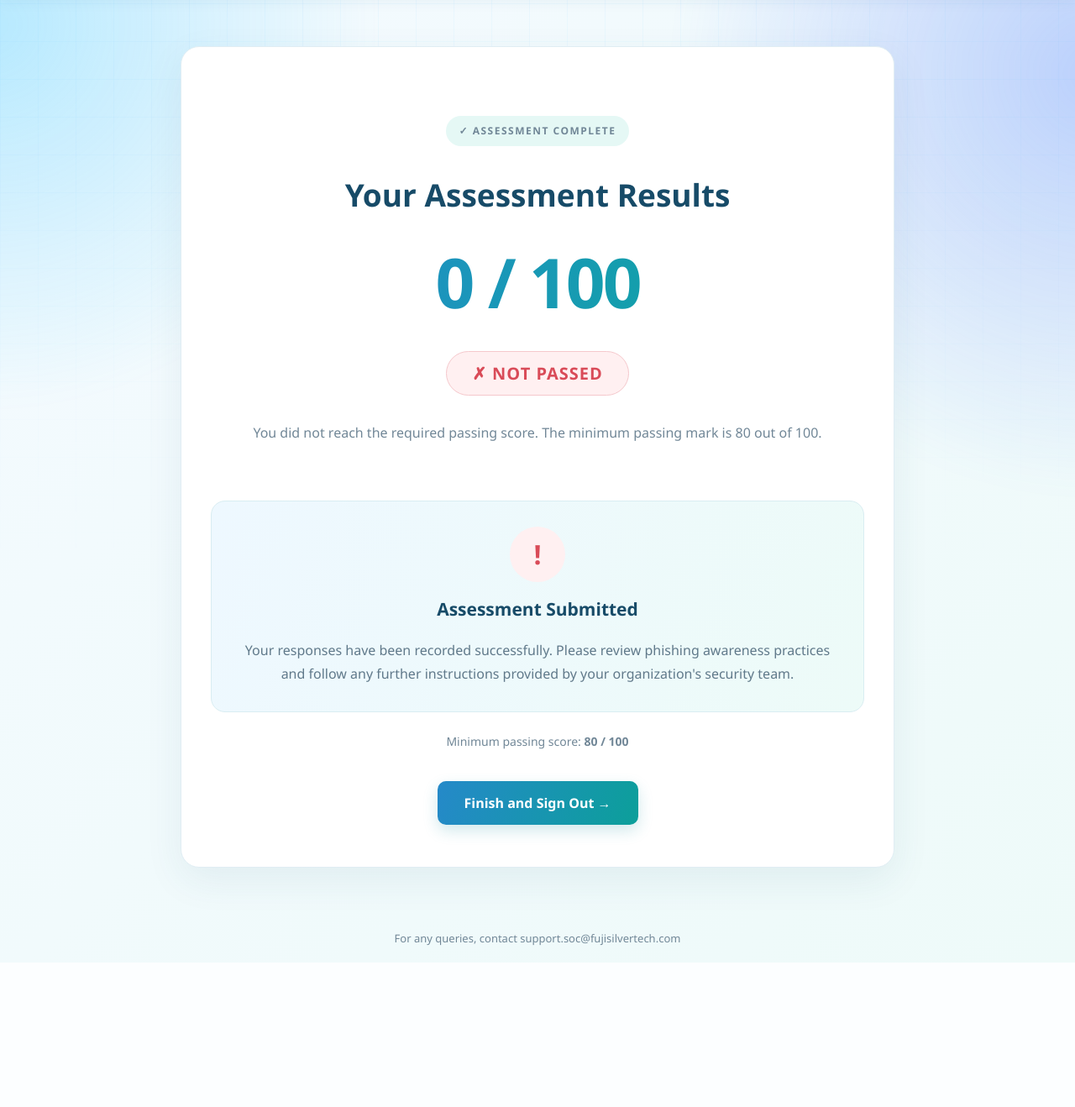
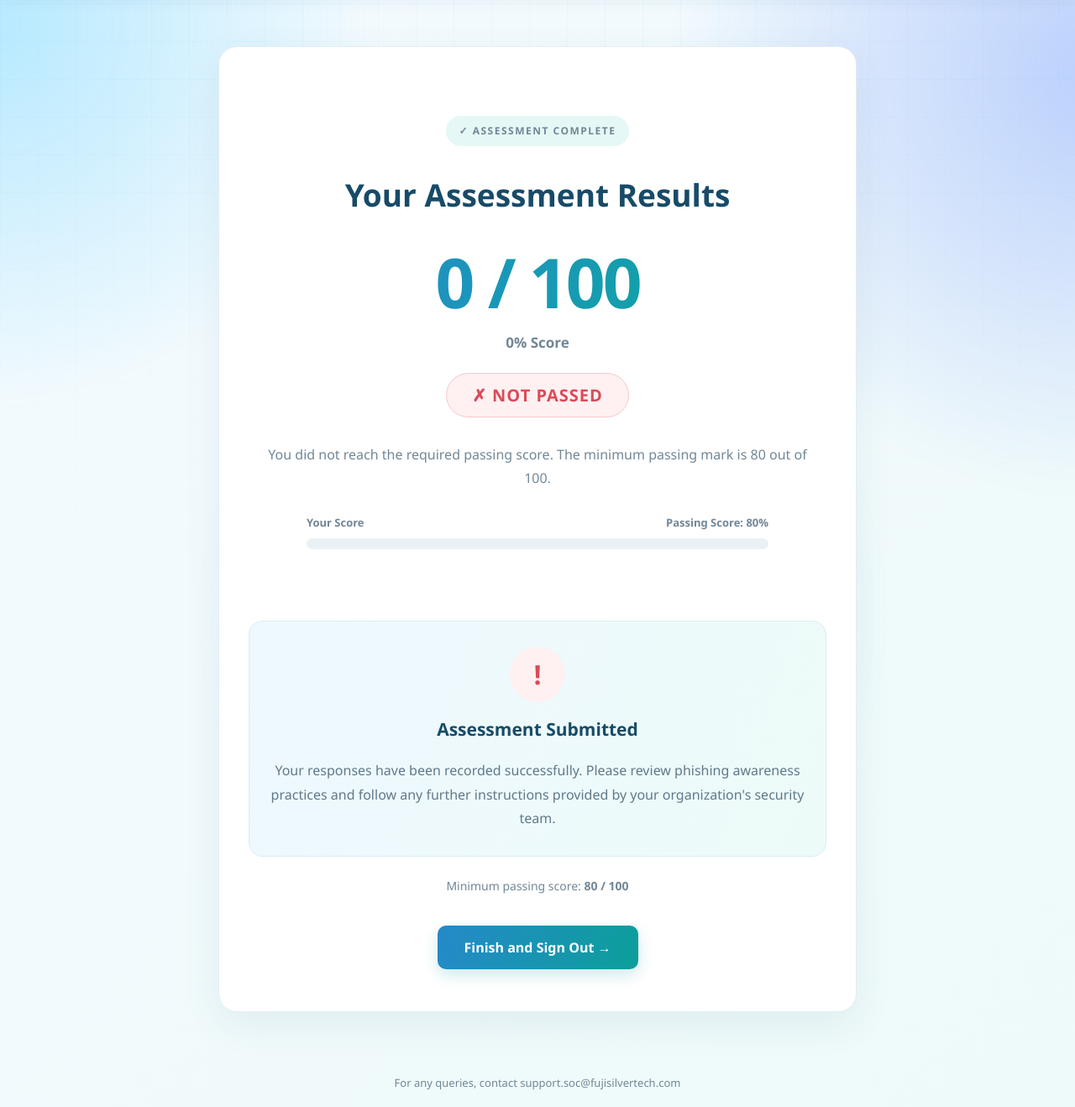
Before and after one commit to akshaykorukonda/fuji-phishing-awareness, a Flask app: template templates/result.html in a window 1280 px wide. Shown: the part 86-1404 px from the top of the page at 84% size. Before the commit the page ends 1232 px from the top, so only its background shows below. Run offline with Flask 3, Linux system fonts and the light colour scheme; the template is opened without the code that fills it, so the values that code supplies are empty.

Commit message:
Update styles and layout for result page

```diff
--- a/templates/result.html
+++ b/templates/result.html
@@ -28,6 +28,7 @@
             color: var(--text);
             font-family: "Segoe UI", Arial, sans-serif;
             margin: 0;
+            min-height: 100vh;
         }
 
         header {
@@ -44,7 +45,7 @@
         }
 
         main.card {
-            width: min(850px, 94%);
+            width: min(760px, 94%);
             margin: 55px auto;
             padding: 35px;
             background: #fff;
@@ -84,11 +85,18 @@
             font-size: clamp(55px, 10vw, 82px);
             font-weight: 800;
             letter-spacing: -3px;
-            margin: 22px 0;
+            margin: 22px 0 5px;
             background: linear-gradient(100deg, #2589ce, #0ba99b);
             -webkit-background-clip: text;
             background-clip: text;
             color: transparent;
+        }
+
+        .percentage {
+            color: var(--muted);
+            font-size: 17px;
+            font-weight: 600;
+            margin-bottom: 20px;
         }
 
         .status {
@@ -113,13 +121,42 @@
             border: 1px solid #f5c8cc;
         }
 
+        .progress-section {
+            margin: 30px auto;
+            max-width: 550px;
+            text-align: left;
+        }
+
+        .progress-label {
+            display: flex;
+            justify-content: space-between;
+            color: var(--muted);
+            font-size: 13px;
+            font-weight: 700;
+            margin-bottom: 10px;
+        }
+
+        .progress-track {
+            height: 13px;
+            background: #eaf1f5;
+            border-radius: 20px;
+            overflow: hidden;
+        }
+
+        .progress-fill {
+            height: 100%;
+            width: {{ [0, [r.score|float, 100]|min]|max }}%;
+            border-radius: 20px;
+            background: linear-gradient(90deg, #2785c7, #0c9f9a);
+        }
+
         .result-summary {
             background: linear-gradient(110deg, #eef8ff, #edfbf8);
             border: 1px solid #d9edf2;
             border-radius: 17px;
             padding: 30px 24px;
             text-align: center;
-            margin: 25px 0;
+            margin: 30px 0 25px;
         }
 
         .result-summary h3 {
@@ -203,6 +240,10 @@
             .result-summary {
                 padding: 22px 16px;
             }
+
+            .result-actions a {
+                width: 100%;
+            }
         }
 
         @media(prefers-reduced-motion: reduce) {
@@ -230,7 +271,13 @@
 
         <h1>Your Assessment Results</h1>
 
-        <div class="score">{{ "%.0f"|format(r.score|float) }} / 100</div>
+        <div class="score">
+            {{ "%.0f"|format(r.score|float) }} / 100
+        </div>
+
+        <div class="percentage">
+            {{ "%.0f"|format(r.score|float) }}% Score
+        </div>
 
         {% if r.score|float >= 80 %}
 
@@ -256,6 +303,19 @@
 
         {% endif %}
 
+        <div class="progress-section">
+
+            <div class="progress-label">
+                <span>Your Score</span>
+                <span>Passing Score: 80%</span>
+            </div>
+
+            <div class="progress-track">
+                <div class="progress-fill"></div>
+            </div>
+
+        </div>
+
     </div>
 
     <div class="result-summary">
@@ -268,8 +328,8 @@
 
             <p>
                 Your assessment has been submitted successfully.
-                You have demonstrated the required level of phishing
-                awareness. Thank you for participating.
+                Thank you for participating in the Fuji Silvertech
+                Phishing Awareness Assessment.
             </p>
 
         {% else %}
```
